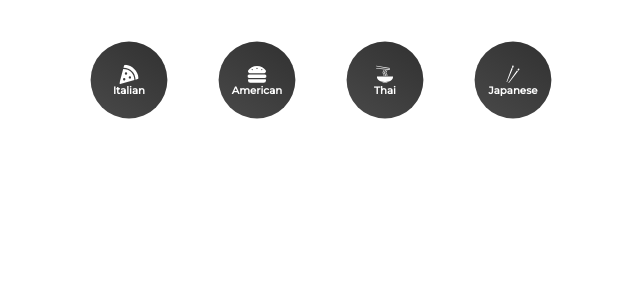
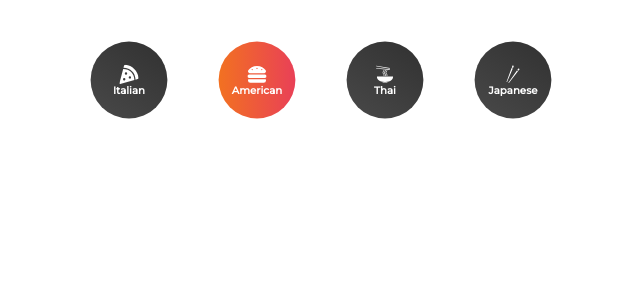
Before and after one commit to OpungoJacob/Recipe-App-React-JS, a React (Create React App) app: page /Cusisine/American in a window 1280 px wide. Shown: the top 300 px of the page, without its empty margins (303-943 px from the left). Built offline with nearby package versions, Linux system fonts and the light colour scheme.

Commit message:
Update Category.jsx
new

```diff
--- a/src/components/Category.jsx
+++ b/src/components/Category.jsx
@@ -58,6 +58,20 @@ const SLink = styled(NavLink)`
     font-size: 1.5rem;
  }
 
+ &.active{
+    background: linear-gradient(to right, #f27121, #e94057 );
+
+ }
+
+ svg {
+  color: white;
+ }
+
+ h4{
+    color: white;
+ }
+
+
 `;
 
 
```
